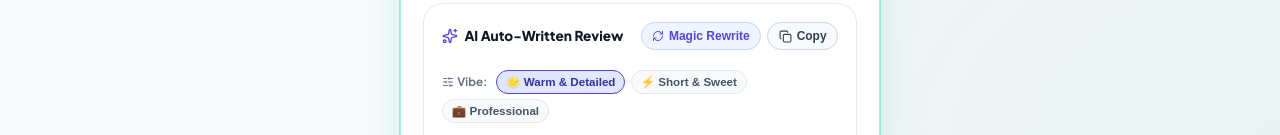
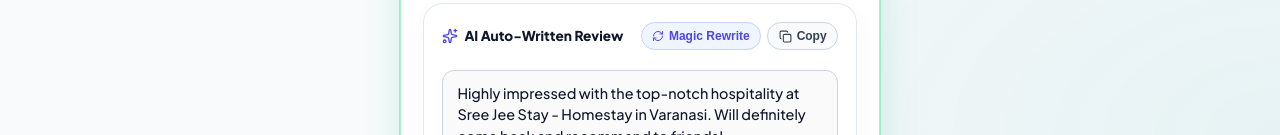
Before and after one commit to Himanshigoswami15/sree-jee-stay, a React (Vite) app: page /sree-jee-stay in a window 1280 px wide. Shown: the part 665-800 px from the top of the page. Built offline with nearby package versions, Linux system fonts and the light colour scheme; no server answers.

Commit message:
Keep Magic Rewrite and Copy buttons, remove Vibe pills from AutoReviewEditor

```diff
--- a/src/components/GuestFlow/AutoReviewEditor.jsx
+++ b/src/components/GuestFlow/AutoReviewEditor.jsx
@@ -117,51 +117,7 @@ export function AutoReviewEditor({
         </div>
       </div>
 
-      {/* Tone Selection Pills */}
-      {onChangeTone && (
-        <div
-          style={{
-            display: 'flex',
-            gap: '0.35rem',
-            marginBottom: '0.75rem',
-            flexWrap: 'wrap',
-          }}
-        >
-          <span
-            style={{
-              fontSize: '0.725rem',
-              fontWeight: 700,
-              color: '#64748b',
-              alignSelf: 'center',
-              marginRight: '0.2rem',
-              display: 'flex',
-              alignItems: 'center',
-              gap: '0.2rem',
-            }}
-          >
-            <SlidersHorizontal size={12} /> Vibe:
-          </span>
-          {tones.map((t) => (
-            <button
-              key={t.id}
-              type="button"
-              onClick={() => onChangeTone(t.id)}
-              style={{
-                fontSize: '0.725rem',
-                padding: '0.25rem 0.55rem',
-                borderRadius: '12px',
-                border: currentTone === t.id ? '1.5px solid #4f46e5' : '1px solid #e2e8f0',
-                background: currentTone === t.id ? '#e0e7ff' : '#f8fafc',
-                color: currentTone === t.id ? '#3730a3' : '#475569',
-                fontWeight: currentTone === t.id ? 800 : 600,
-                cursor: 'pointer',
-              }}
-            >
-              {t.label}
-            </button>
-          ))}
-        </div>
-      )}
+
 
       {/* Editable Text Box */}
       <textarea
```
